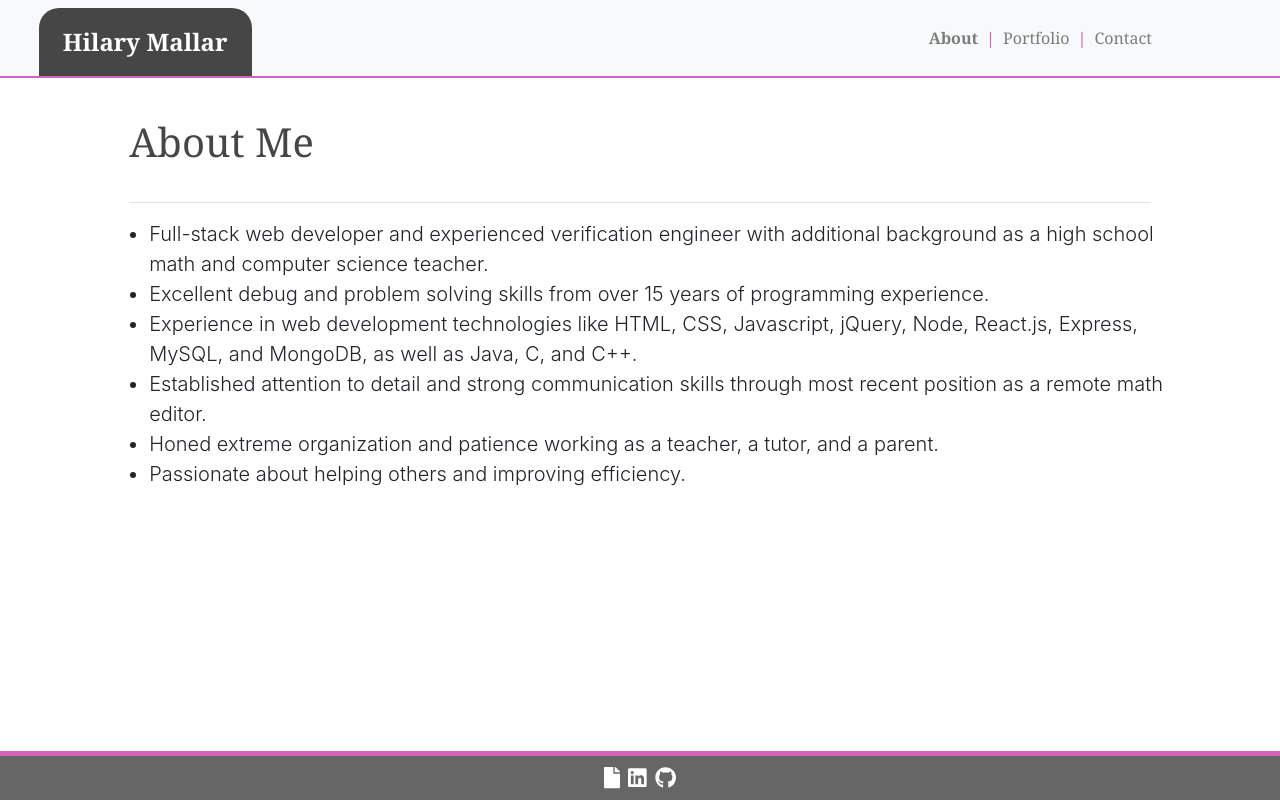
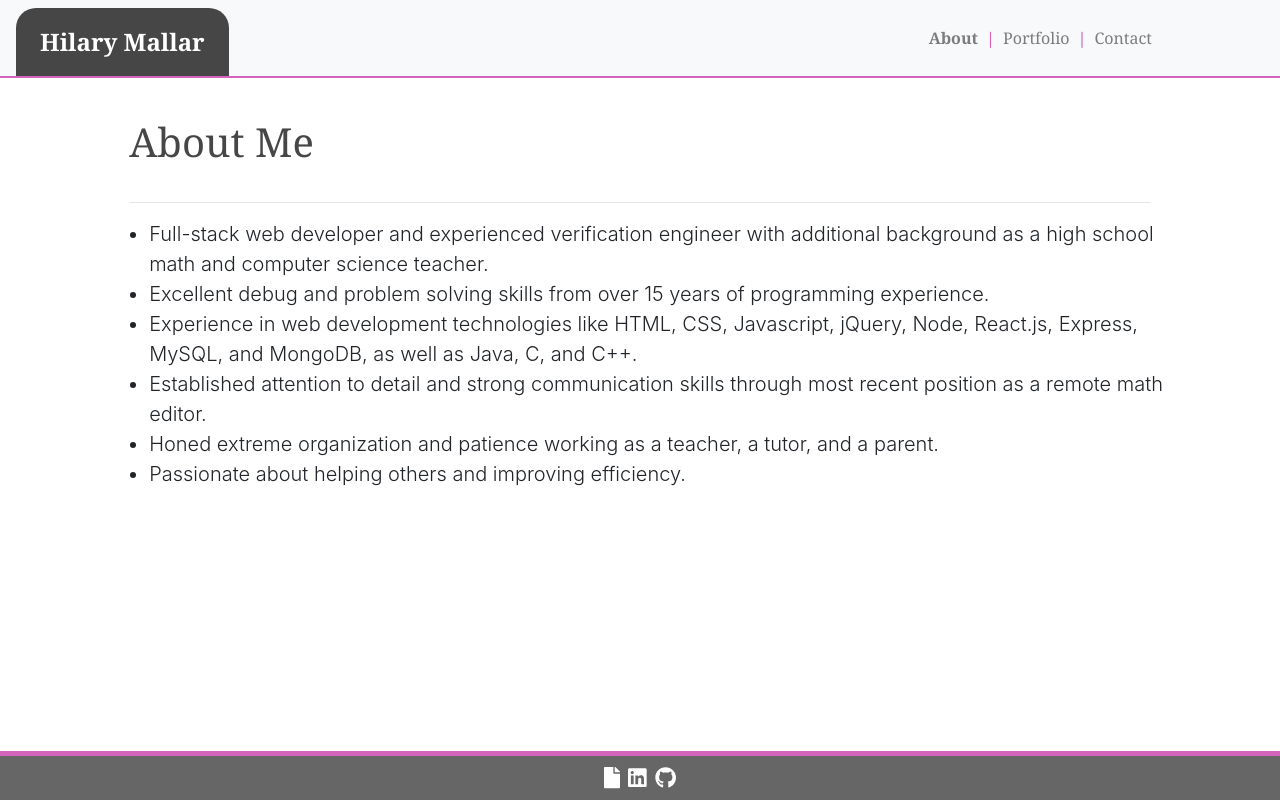
Before and after one commit to hgmallar/website, a React (Create React App) app: page / in a window 1280 px wide. Built offline with nearby package versions, Linux system fonts and the light colour scheme.

Commit message:
Fix to brand margin

```diff
--- a/src/App.css
+++ b/src/App.css
@@ -152,7 +152,4 @@ h5 {
   .right-border {
     border-right: 0px solid #cccccc;
   }
-  .navbar-brand {
-    margin-left: 0%;
-  }
 }
--- a/src/components/Header.js
+++ b/src/components/Header.js
@@ -6,7 +6,7 @@ function Header(props) {
     <header>
       <Navbar expand="md" bg="light" className="navbar-expand-md p-0">
         <Nav.Link href="/" className="pb-0">
-          <Navbar.Brand className="px-4 py-3 mb-0">Hilary Mallar</Navbar.Brand>
+          <Navbar.Brand className="px-4 py-3 mb-0 ml-0">Hilary Mallar</Navbar.Brand>
         </Nav.Link>
         <Navbar.Toggle aria-controls="responsive-navbar-nav" />
         <Navbar.Collapse id="responsive-navbar-nav">
```
